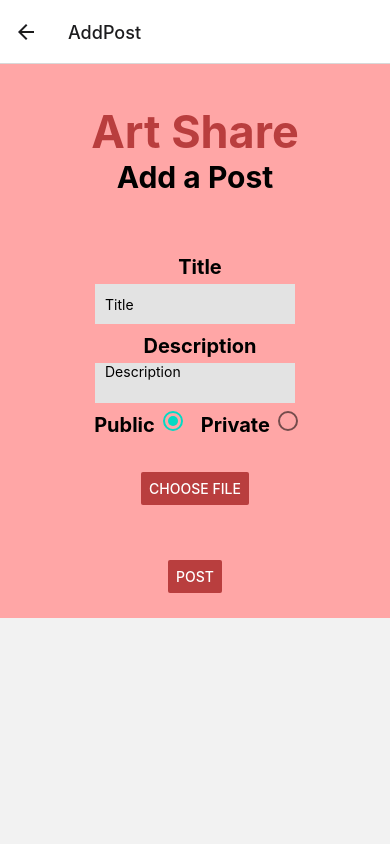
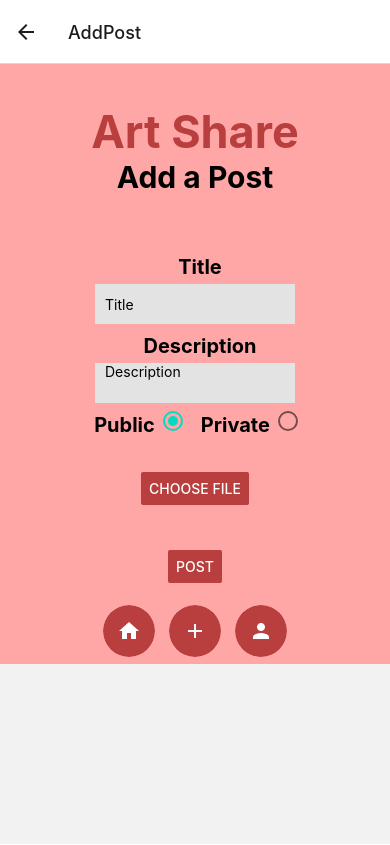
Before and after one commit to ashlynkc/art-share-mobile, a React Native app: screen /AddPost in a window 390 px wide. Built offline with nearby package versions, Linux system fonts and the light colour scheme.

Commit message:
Add Navigation Buttons

```diff
--- a/package.json
+++ b/package.json
@@ -10,8 +10,10 @@
   },
   "dependencies": {
     "@react-native-async-storage/async-storage": "^1.17.11",
+    "@react-navigation/bottom-tabs": "^6.4.1",
     "@react-navigation/native": "^6.0.13",
     "@react-navigation/native-stack": "^6.9.1",
+    "@rneui/themed": "^4.0.0-rc.7",
     "expo": "~46.0.16",
     "expo-file-system": "~14.1.0",
     "expo-image-picker": "~13.3.1",
--- a/pages/AddPostPage.js
+++ b/pages/AddPostPage.js
@@ -1,6 +1,7 @@
 import React, { useState, useEffect } from 'react';
 import { StatusBar } from 'expo-status-bar';
 import { StyleSheet, Text, View, TextInput, Button, ImageBackground } from 'react-native';
+import { Icon } from '@rneui/themed';
 import { RadioButton } from 'react-native-paper';
 import AsyncStorage from '@react-native-async-storage/async-storage';
 
@@ -97,6 +98,18 @@ export default function AddPostPage({ navigation }) {
         }
     }
 
+    const navigateToHome = async function() {
+        navigation.navigate('Home');
+    }
+
+    const navigateToAddPost = async function() {
+        navigation.navigate('AddPost');
+    }
+
+    const navigateToProfile = async function() {
+        navigation.navigate('Profile');
+    }
+
     return(
         <View style={globalStyles.background}>
             {/* Header Info */}
@@ -150,6 +163,12 @@ export default function AddPostPage({ navigation }) {
                 </View>
 
                 <Text style={styles.resultMessage}>{message}</Text>
+
+                <View style={styles.navBar}>
+                    <Icon reverse name='home' color='#b93e3e' onPress={navigateToHome} />
+                    <Icon reverse name='add' color='#b93e3e' onPress={navigateToAddPost} />
+                    <Icon reverse name='person' color='#b93e3e' onPress={navigateToProfile} />
+                </View>
             </View>
         </View>
     );
@@ -198,8 +217,7 @@ const styles = StyleSheet.create({
         padding: 10
     },
     buttonContainer: {
-        paddingTop: 30,
-        paddingBottom: 10
+        paddingTop: 30
     },
     button: {
         width: '50%'
@@ -210,5 +228,10 @@ const styles = StyleSheet.create({
         paddingTop: 15,
         fontSize: 20,
         fontWeight: 'bold'
+    },
+    navBar: {
+        display: 'flex',
+        flexDirection: 'row',
+        alignItems: 'center'
     }
 });
--- a/pages/HomePage.js
+++ b/pages/HomePage.js
@@ -1,6 +1,7 @@
 import React, { useState } from 'react';
 import { StatusBar } from 'expo-status-bar';
 import { StyleSheet, Text, View, TextInput, Button, ImageBackground } from 'react-native';
+import { Icon } from '@rneui/themed';
 import AsyncStorage from '@react-native-async-storage/async-storage';
 
 import { globalStyles } from '../assets/scripts/GlobalStyles';
@@ -9,9 +10,25 @@ import { hash } from '../assets/scripts/HelperFunctions';
 
 export default function HomePage({ navigation }) {
 
+    const navigateToHome = async function() {
+        navigation.navigate('Home');
+    }
+
+    const navigateToAddPost = async function() {
+        navigation.navigate('AddPost');
+    }
+
+    const navigateToProfile = async function() {
+        navigation.navigate('Profile');
+    }
+
     return(
         <View>
-
+            <View style={styles.navBar}>
+                <Icon reverse name='home' color='#b93e3e' onPress={navigateToHome} />
+                <Icon reverse name='add' color='#b93e3e' onPress={navigateToAddPost} />
+                <Icon reverse name='person' color='#b93e3e' onPress={navigateToProfile} />
+            </View>
         </View>
     );
 }
@@ -60,5 +77,10 @@ const styles = StyleSheet.create({
         paddingTop: 15,
         fontSize: 20,
         fontWeight: 'bold'
+    },
+    navBar: {
+        display: 'flex',
+        flexDirection: 'row',
+        alignItems: 'center'
     }
 });
--- a/pages/LoginPage.js
+++ b/pages/LoginPage.js
@@ -37,7 +37,7 @@ export default function LoginPage({ navigation }) {
 
             await AsyncStorage.setItem('userData', JSON.stringify(res.user));
             await AsyncStorage.setItem('accessToken', res.accessToken);
-            navigation.navigate('Profile');
+            navigation.navigate('Home');
         }
         catch(e) {
             console.error(e);
--- a/pages/ProfilePage.js
+++ b/pages/ProfilePage.js
@@ -1,31 +1,86 @@
-import React, { useState, useEffect } from 'react';
-import { StyleSheet, Text, View, ImageBackground } from 'react-native';
+import React, { useState } from 'react';
+import { StatusBar } from 'expo-status-bar';
+import { StyleSheet, Text, View, TextInput, Button, ImageBackground } from 'react-native';
+import { Icon } from '@rneui/themed';
 import AsyncStorage from '@react-native-async-storage/async-storage';
 
 import { globalStyles } from '../assets/scripts/GlobalStyles';
 import { buildPath } from '../assets/scripts/Path';
+import { hash } from '../assets/scripts/HelperFunctions';
 
 export default function ProfilePage({ navigation }) {
-    const [userData, setUserData] = useState({});
-    const [accessToken, setAccessToken] = useState('');
-    useEffect(() => {
-        _setUserData();
-        _setAccessToken();
-    }, []);
 
-    const _setUserData = async function() {
-        setUserData(JSON.parse(await AsyncStorage.getItem('userData')));
+    const navigateToHome = async function() {
+        navigation.navigate('Home');
     }
 
-    const _setAccessToken = async function() {
-        setAccessToken(await AsyncStorage.getItem('accessToken'));
+    const navigateToAddPost = async function() {
+        navigation.navigate('AddPost');
+    }
+
+    const navigateToProfile = async function() {
+        navigation.navigate('Profile');
     }
 
     return(
         <View>
-            <ImageBackground style={globalStyles.background}>
-                <Text>{userData.Username}</Text>
-            </ImageBackground>
+            <View style={styles.navBar}>
+                <Icon reverse name='home' color='#b93e3e' onPress={navigateToHome} />
+                <Icon reverse name='add' color='#b93e3e' onPress={navigateToAddPost} />
+                <Icon reverse name='person' color='#b93e3e' onPress={navigateToProfile} />
+            </View>
         </View>
     );
 }
+
+const styles = StyleSheet.create({
+    display: {
+        paddingBottom: 60
+    },
+    title: {
+        textAlign: 'center',
+        fontSize: 45,
+        fontWeight: 'bold',
+        color: '#b93e3e',
+        paddingTop: 40
+    },
+    header: {
+        textAlign: 'center',
+        fontSize: 30,
+        fontWeight: 'bold'
+    },
+    formInput: {
+        display: 'flex',
+        alignItems: 'center',
+        height: '100%'
+    },
+    label: {
+        paddingLeft: 10,
+        paddingTop: 10,
+        paddingBottom: 5,
+        fontSize: 20,
+        fontWeight: 'bold'
+    },
+    input: {
+        paddingLeft: 10,
+        backgroundColor: '#e3e3e3',
+        height: 40,
+        width: 200
+    },
+    buttonPadding: {
+        paddingTop: 25,
+        width: '50%'
+    },
+    resultMessage: {
+        textAlign: 'center',
+        width: '70%',
+        paddingTop: 15,
+        fontSize: 20,
+        fontWeight: 'bold'
+    },
+    navBar: {
+        display: 'flex',
+        flexDirection: 'row',
+        alignItems: 'center'
+    }
+});
```
Also changed, not shown: 1 other file (tests, documents, lock files or other folders).
